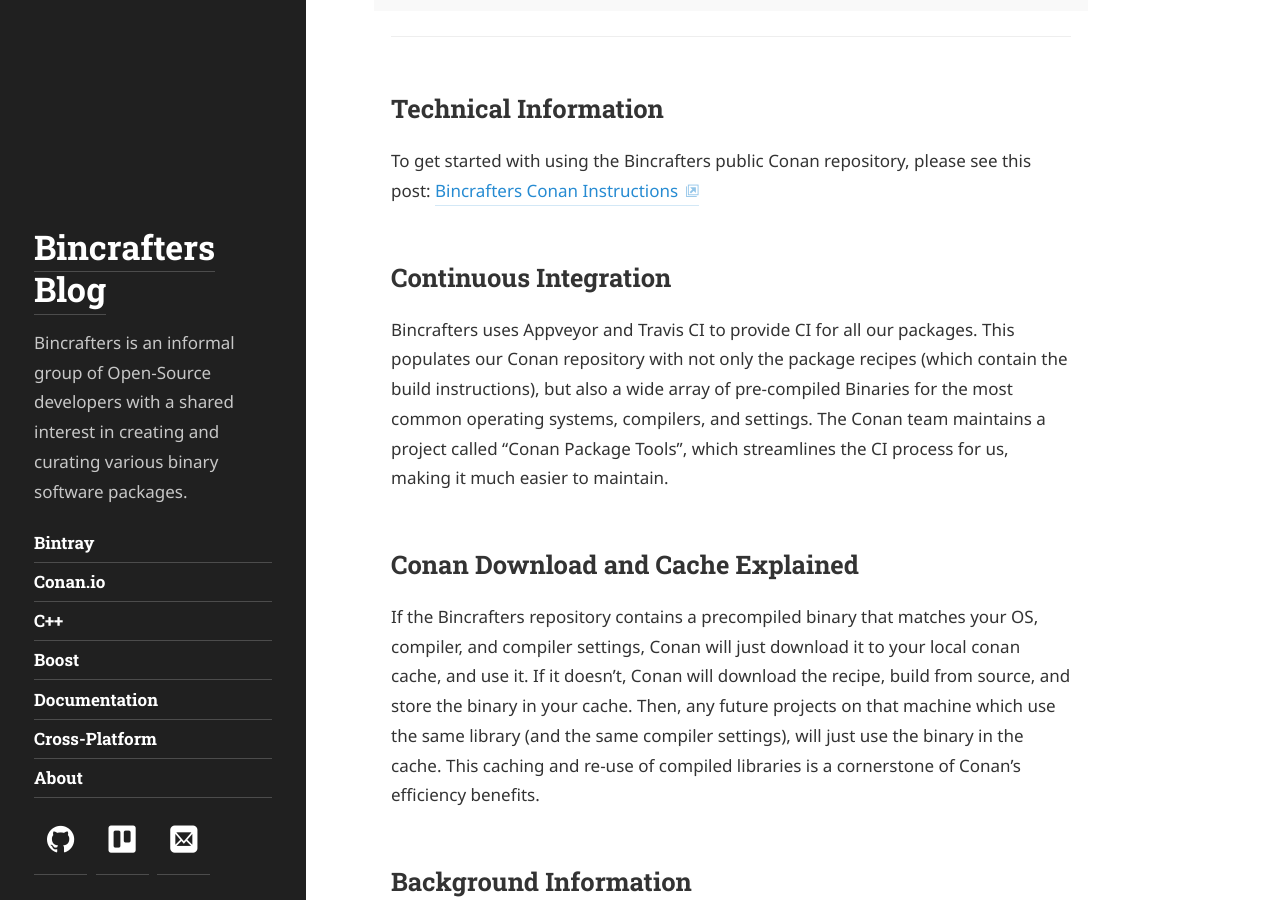
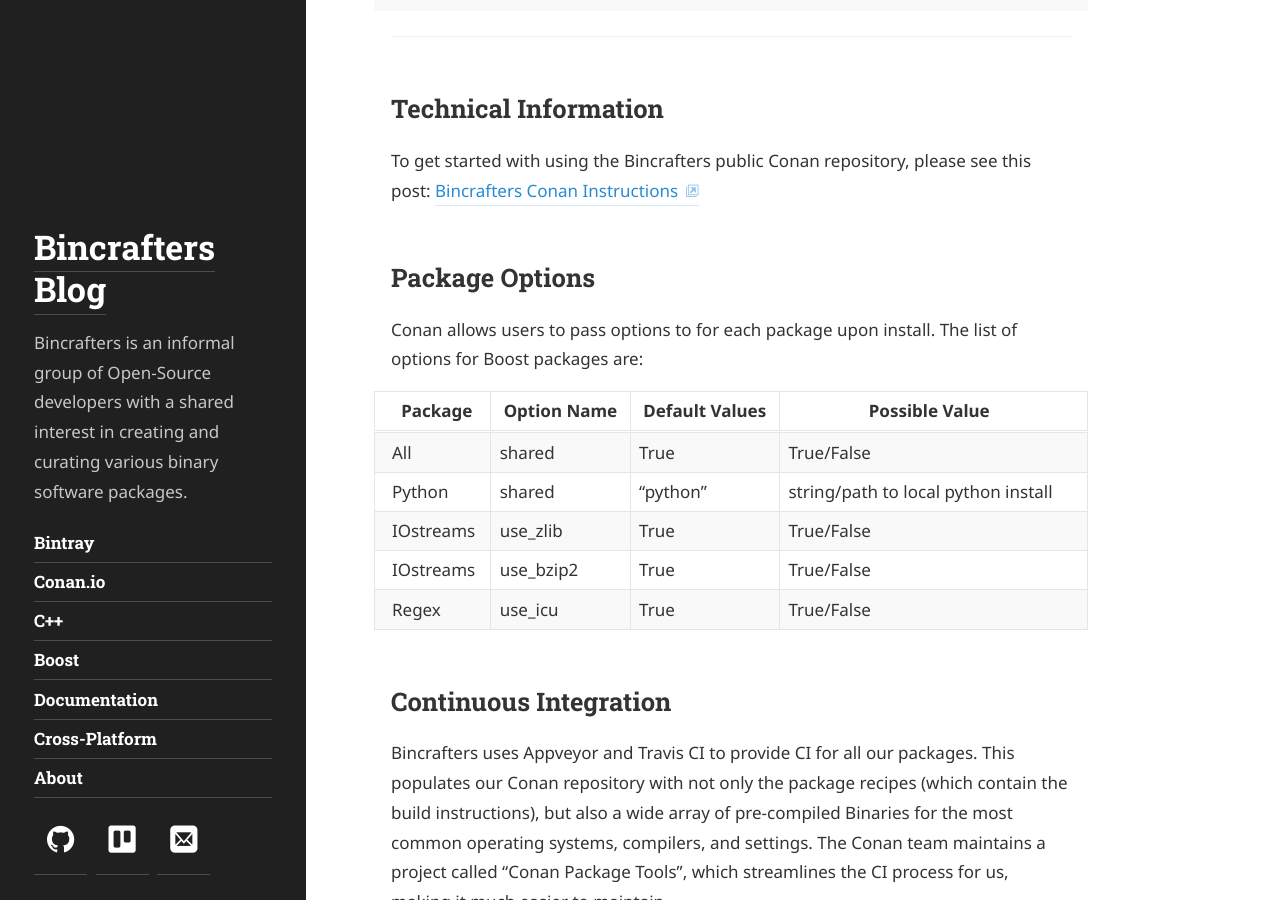
Before and after one commit to bincrafters/bincrafters.github.io, a Jekyll site: the page built from _posts/2017-07-27-boost-modular-packages-conan.md, in a window 1280 px wide and 900 px high, scrolled down 670 px. Built offline with Jekyll 4.4.1, drawn with Linux system fonts in a browser that asks for light colours; some web fonts are replaced.

Commit message:
boost - added list of options

```diff
--- a/_posts/2017-07-27-boost-modular-packages-conan.md
+++ b/_posts/2017-07-27-boost-modular-packages-conan.md
@@ -23,6 +23,18 @@ Boost.Process/1.64.0@bincrafters/stable
 ## Technical Information
 To get started with using the Bincrafters public Conan repository, please see this post: [Bincrafters Conan Instructions](https://bincrafters.github.io/2017/06/06/using-bincrafters-conan-repository)
 
+## Package Options
+Conan allows users to pass options to for each package upon install. The list of options for Boost packages are:
+
+|Package        |Option Name		| Default Values   | Possible Value
+|---------------|---------------------|-------------------|------------------
+|All				|shared					| True                | True/False
+|Python			|shared					| "python"          | string/path to local python install
+|IOstreams		|use_zlib				| True                | True/False
+|IOstreams		|use_bzip2				| True                | True/False
+|Regex			|use_icu					| True                | True/False
+
+
 ## Continuous Integration
 Bincrafters uses Appveyor and Travis CI to provide CI for all our packages.  This populates our Conan repository with not only the package recipes (which contain the build instructions), but also a wide array of pre-compiled Binaries for the most common operating systems, compilers, and settings.  The Conan team maintains a project called "Conan Package Tools", which streamlines the CI process for us, making it much easier to maintain.
 
```
